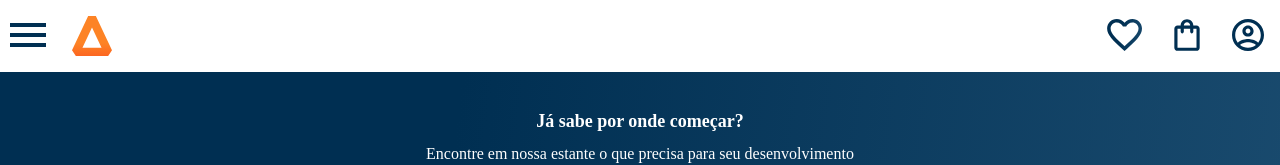
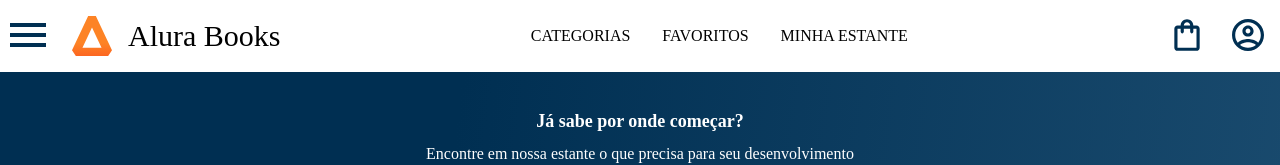
Before and after one commit to RafaelOsama/Alura_Books, a plain HTML site: page index.html in a window 1280 px wide. Shown: the top 165 px of the page. Drawn offline with nearby package versions, Linux system fonts and the light colour scheme; a web font is replaced by a local one.

Commit message:
aumentando o header

```diff
--- a/index.html
+++ b/index.html
@@ -11,6 +11,8 @@
     <link rel="preconnect" href="https://fonts.gstatic.com" crossorigin>
     <link href="https: //fonts.googleapis.com/css2?family=Poppins:wght@300;400;500;700&display=swap" rel="stylesheet">
     <link rel="stylesheet" href="https://cdn.jsdelivr.net/npm/swiper@9/swiper-bundle.min.css" />
+    <link href="https: //fonts.googleapis.com/css2?family= família= Josefin+Sans:wght@400;700 & display=swap"
+        rel="stylesheet">
     <link rel="stylesheet" href="style.css">
 </head>
 
@@ -35,9 +37,17 @@
                 </li>
             </ul>
             <img src="img/Logo.svg" alt="Logo da Alurabooks" class="container-imagem">
+            <h1 class="container-titulo"><b class="conatainer-titulo--negrito">Alura </b>Books</h1>
         </div>
+
+<ul class="opcoes">
+    <li class="opcoes-item">Categorias</li>
+    <li class="opcoes-item"><a href="#" class="opcoes-link">Favoritos</a></li>
+    <li class="opcoes-item"><a href="#" class="opcoes-link">Minha estante</a></li>
+</ul>
+
         <div class="container">
-            <a href="#"><img src="img/Favoritos.svg" alt="Meus favoritos" class="container-imagem"></a>
+            <a href="#"><img src="img/Favoritos.svg" alt="Meus favoritos" class="container-imagem container-imagem-transparente"></a>
             <a href="#"><img src="img/Compras.svg" alt="Carrinho de compras" class="container-imagem"></a>
             <a href="#"><img src="img/Usuario.svg" alt="Meu perfil" class="container-imagem"></a>
         </div>
--- a/style.css
+++ b/style.css
@@ -12,6 +12,8 @@
     --azul-degrade: linear-gradient(97.54deg, #002F52 35.49%, #326589 165.37%);
     --fonte-principal: "Poppins";
     --azul: #002F52;
+    --fonte-secundaria: "Josefin Sans";
+    --preto: #000000;
 }
 
 body {
--- a/style/header.css
+++ b/style/header.css
@@ -59,3 +59,47 @@
 .container-botao {
     display: none;
 }
+
+.container-titulo {
+    display: none;
+}
+
+.opcoes {
+    display: none;
+}
+
+@media screen and (min-width: 1024px) {
+
+    .container-titulo,
+    .container-titulo--negrito {
+        font-family: var(--fonte-secundaria);
+        font-size: 30px;
+    }
+
+    .container-titulo {
+        font-weight: 400;
+        display: block;
+    }
+
+    .container-titulo--negrito {
+        font-weight: 700;
+    }
+
+    .opcoes {
+        display: flex;
+    }
+
+    .opcoes-item {
+        padding: 0 1em;
+        text-transform: uppercase;
+    }
+
+    .opcoes-link {
+        text-decoration: none;
+        color: var(--preto);
+    }
+
+    .container-imagem-transparente {
+        display: none;
+    }
+}
```
